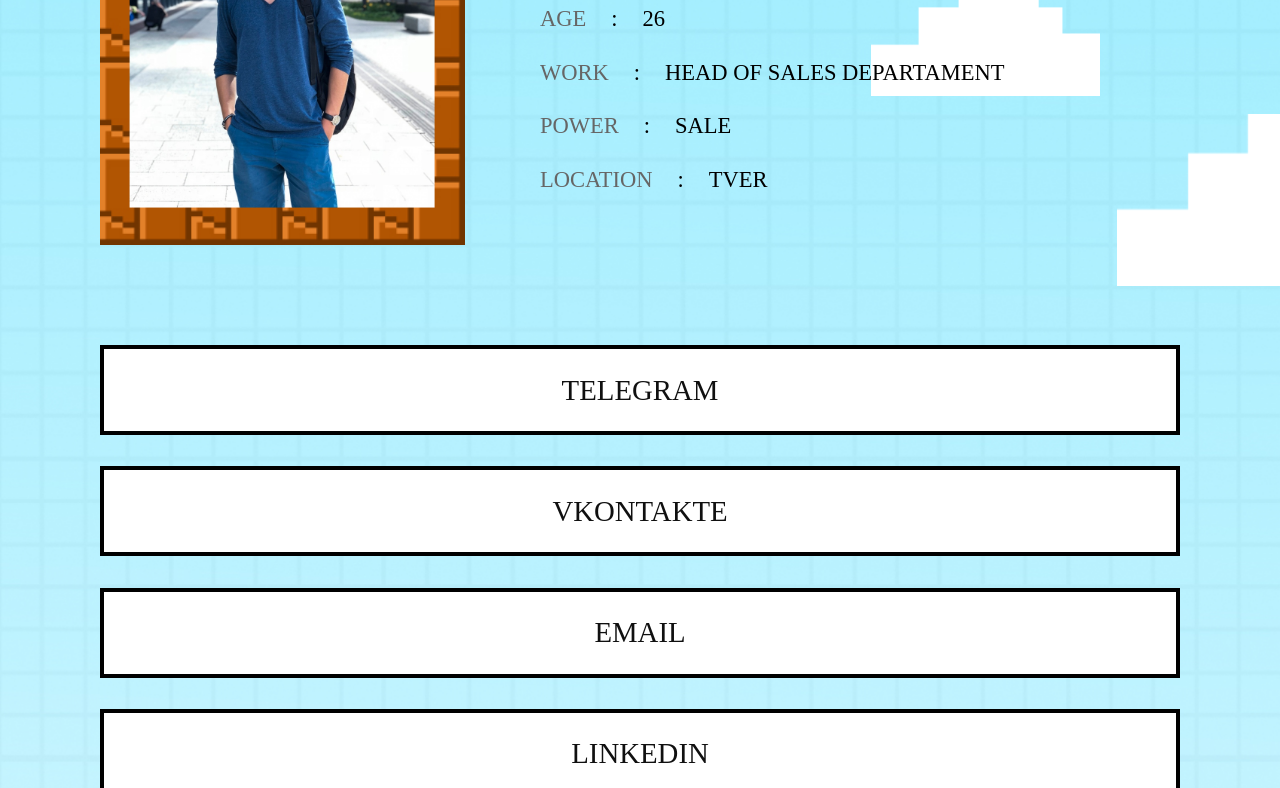
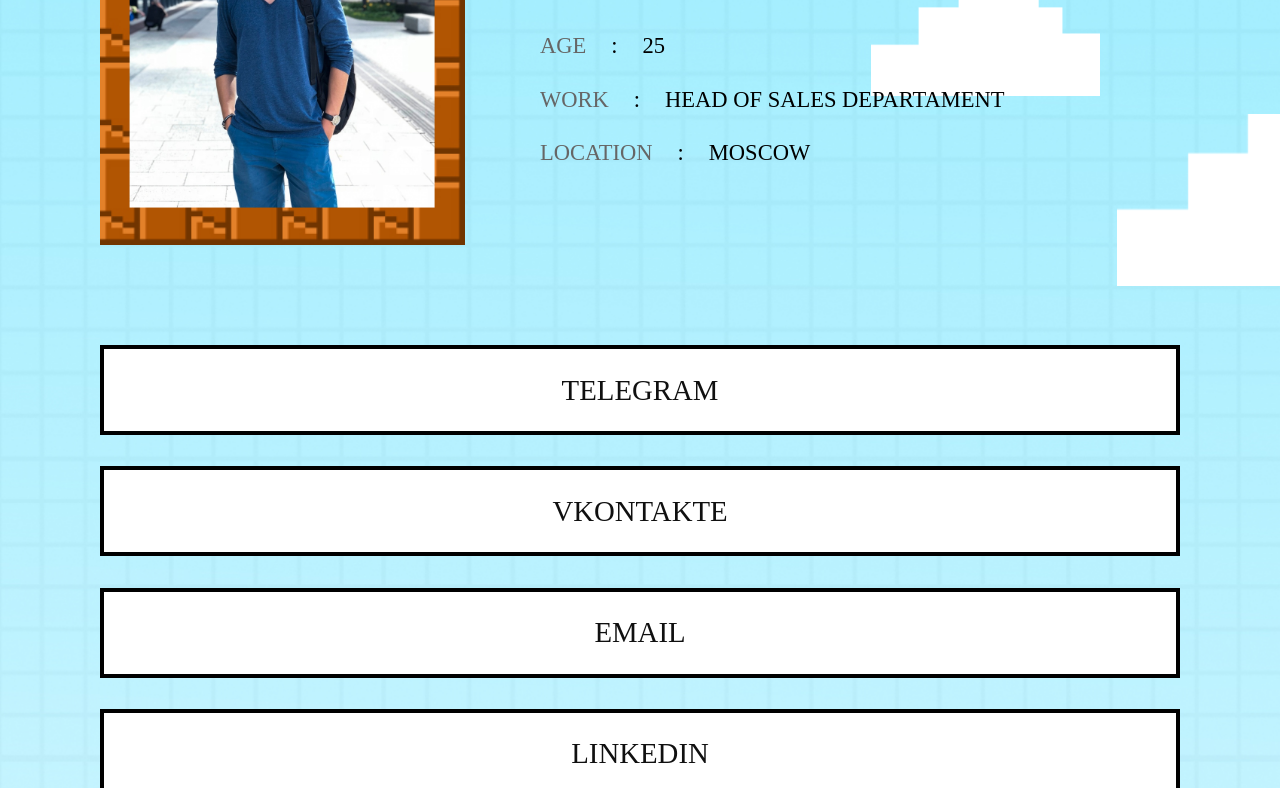
Before and after one commit to Kim-Maxim/CV, a plain HTML site: page index.html in a window 1280 px wide. Shown: the part 311-1099 px from the top of the page. Drawn offline with Linux system fonts and the light colour scheme; files whose address does not match are found by name.

Commit message:
new_person2

```diff
--- a/index.html
+++ b/index.html
@@ -56,13 +56,18 @@
                   <!-- Имя -->
                   <div class="name">
                      <div>Kim</div>
+                      </p></p>
                      <div>Maxim</div>
+                     <p></p>
                   </div>
                   <div>
-                     <div class="list"><span>age</span><span>:</span><span>26</span></div>
+                     <div class="list"><span>age</span><span>:</span><span>25</span></div>
+                      <p></p>
                      <div class="list"><span>work</span><span>:</span><span>Head of Sales Departament</span></div>
-                     <div class="list"><span>Power</span><span>:</span><span>Sale</span></div>
-                     <div class="list"><span>location</span><span>:</span><span>Tver</span></div>
+                     <p></p>
+
+                     <p></p>
+                     <div class="list"><span>location</span><span>:</span><span>Moscow</span></div>
 
                   </div>
                </div>
```
